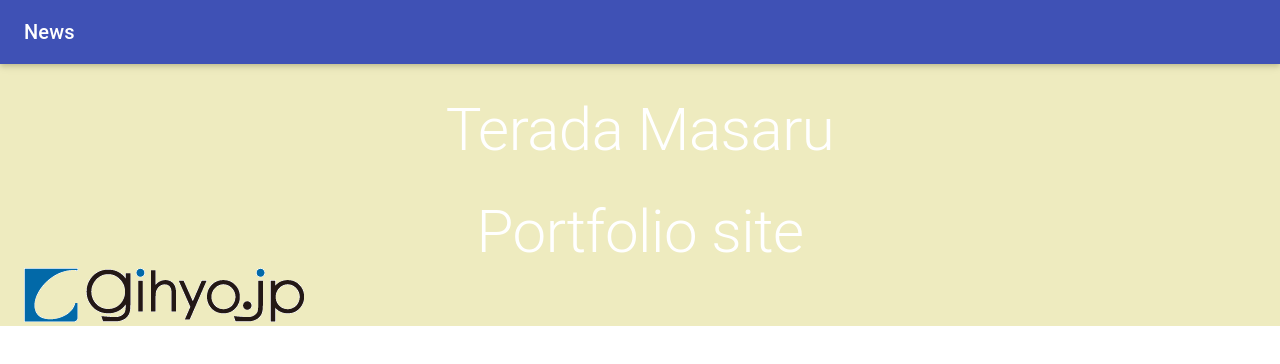
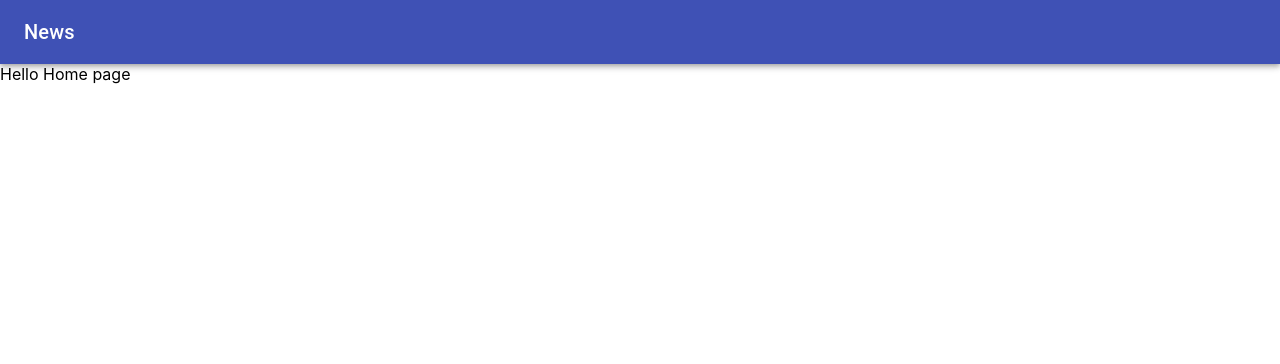
Before and after one commit to mterada1228/portfolio, a React (Create React App) app: page / in a window 1280 px wide. Shown: the top 364 px of the page. Built offline with nearby package versions, Linux system fonts and the light colour scheme.

Commit message:
Home ページを初期化

```diff
--- a/src/components/pages/Home.tsx
+++ b/src/components/pages/Home.tsx
@@ -1,51 +1,7 @@
-import * as React from "react";
-import { Theme } from "@material-ui/core/styles";
-import Typography from "@material-ui/core/Typography";
-import { withStyles, WithStyles } from "@material-ui/styles";
-import Container from "@material-ui/core/Container";
-import { fade } from "@material-ui/core/styles/colorManipulator";
-import backgroundImage from "../../images/gihyojp_logo.png";
+import { FC } from "react";
 
-const styles = (theme: Theme) => ({
-  container: {
-    alignItems: "center",
-    backgroundColor: fade("#DED780", 0.5),
-  },
-  title: {
-    color: "#FFFFFF",
-    paddingTop: 30,
-  },
-  image: {},
-});
+const Home: FC = () => {
+  return <>Hello Home page</>;
+};
 
-function Home(props: WithStyles<typeof styles>) {
-  const { classes } = props;
-
-  return (
-    <div>
-      <Container className={classes.container}>
-        <Typography
-          variant="h2"
-          color="inherit"
-          noWrap
-          align="center"
-          className={classes.title}
-        >
-          Terada Masaru
-        </Typography>
-        <Typography
-          variant="h2"
-          color="inherit"
-          noWrap
-          align="center"
-          className={classes.title}
-        >
-          Portfolio site
-        </Typography>
-        <img src={backgroundImage} alt="monkey" className={classes.image} />
-      </Container>
-    </div>
-  );
-}
-
-export default withStyles(styles)(Home);
+export default Home;
```
